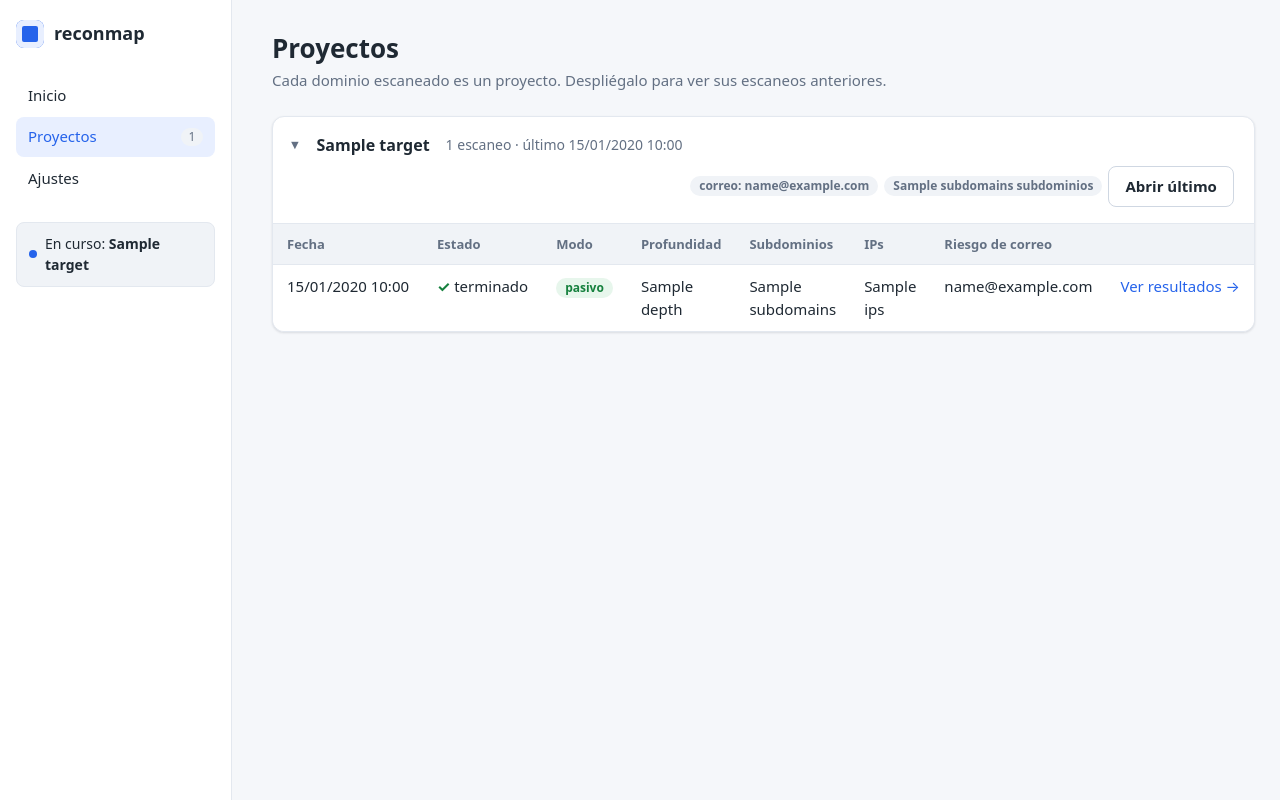
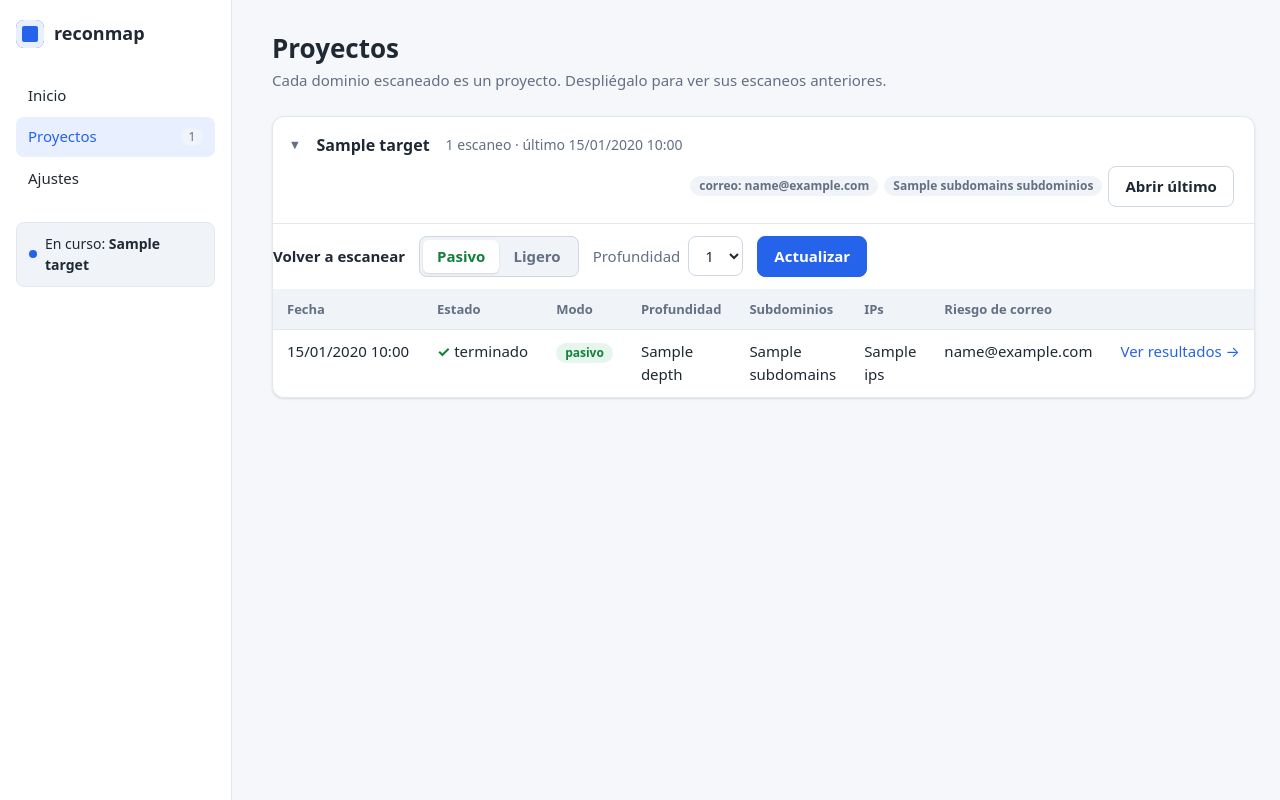
Before and after one commit to pabloramirez-code/OSINT, a FastAPI app: template src/reconmap/web/templates/projects.html in a window 1280 px wide, after a click that opens the changed part. Run offline with FastAPI, Linux system fonts and the light colour scheme; the template is opened without the code that fills it: most values are stand-ins (such as "Sample title", 1, 10 or a date in 2020); parts of the project's set-up code (start-up, migrations or seed data) failed here and were passed over.

Commit message:
Añade botón Actualizar en Proyectos para volver a lanzar un escaneo
Mantiene la profundidad del último escaneo; el modo vuelve siempre a Pasivo
(el Ligero se elige en cada escaneo, regla 1). Deshabilitado si ya hay uno en marcha.

```diff
--- a/src/reconmap/web/static/app.css
+++ b/src/reconmap/web/static/app.css
@@ -596,3 +596,9 @@ details summary { cursor: pointer; color: var(--accent); }
 .cve-table { margin-top: 8px; font-size: 13px; }
 .cve-table td:last-child { min-width: 18rem; }
 details > summary { cursor: pointer; }
+
+/* Proyectos: volver a escanear */
+.rescan { display: flex; flex-wrap: wrap; align-items: center; gap: 10px 14px; margin: 12px 0; }
+.rescan-label { font-weight: 600; }
+.rescan > div:empty { display: none; }
+.rescan > div { flex-basis: 100%; }
--- a/src/reconmap/web/templates/projects.html
+++ b/src/reconmap/web/templates/projects.html
@@ -27,6 +27,30 @@
             <a class="button button-secondary" href="/scans/{{ project.latest.scan.id }}">Abrir último</a>
           </span>
         </summary>
+        <form class="rescan" hx-post="/scans" hx-target="#rescan-error-{{ loop.index }}" hx-swap="innerHTML"
+              action="/scans" method="post">
+          <input type="hidden" name="domain" value="{{ project.target }}">
+          <span class="rescan-label">Volver a escanear</span>
+          <fieldset class="segmented" {{ "disabled" if busy }}>
+            <legend class="visually-hidden">Modo de contacto</legend>
+            <label class="seg seg-passive" title="Solo fuentes públicas: no se envía nada al objetivo">
+              <input type="radio" name="authorized" value="" checked>
+              <span>Pasivo</span>
+            </label>
+            <label class="seg seg-light" title="Tengo autorización o es un dominio mío">
+              <input type="radio" name="authorized" value="1">
+              <span>Ligero</span>
+            </label>
+          </fieldset>
+          <label class="depth">
+            Profundidad
+            <select name="depth" {{ "disabled" if busy }}>
+              {% for level in (1, 2, 3) %}<option value="{{ level }}"{{ " selected" if level == project.latest.scan.depth }}>{{ level }}</option>{% endfor %}
+            </select>
+          </label>
+          <button type="submit" {{ "disabled" if busy }} title="{{ 'Ya hay un escaneo en marcha' if busy else 'Lanza un escaneo nuevo de ' ~ project.target }}">{{ "Escaneando…" if busy else "Actualizar" }}</button>
+          <div id="rescan-error-{{ loop.index }}" aria-live="polite"></div>
+        </form>
         <div class="table-wrap">
           <table class="data-table">
             <thead>
```
Also changed, not shown: CLAUDE.md (+4 -0 lines), tests/web/test_projects.py (+51 -0 lines).
